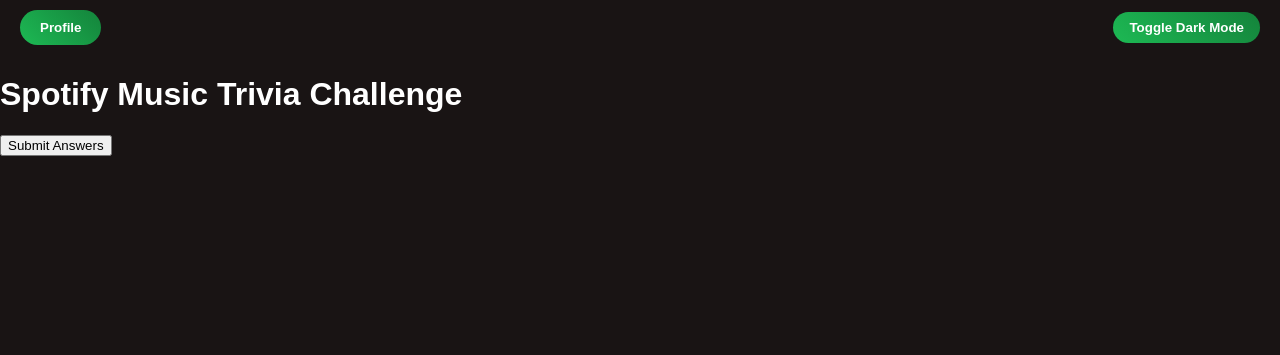
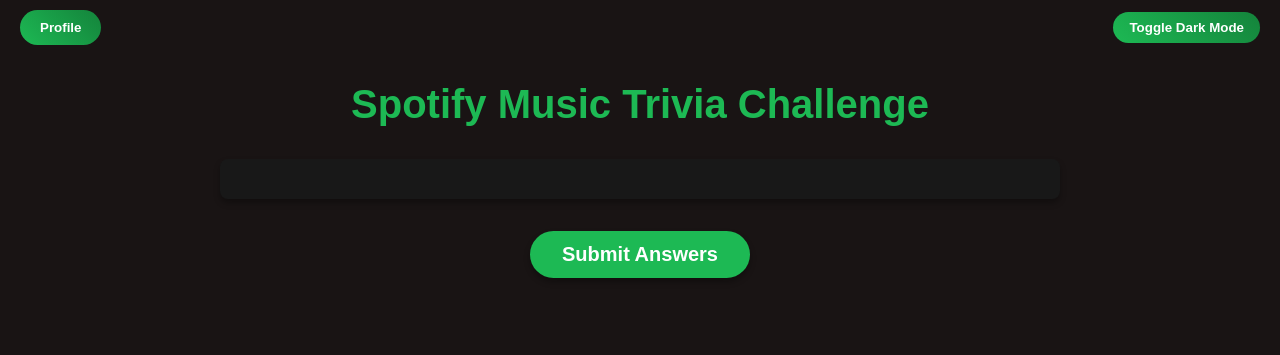
Before and after one commit to eriklarson12/Team-27-Spotify-Wrapper, a Django app: template spotify_project/spotify_auth/templates/spotify_auth/music_trivia_game.html in a window 1280 px wide. Shown: the top 355 px of the page. Run offline with Django 5.2, Linux system fonts and the light colour scheme; the template is opened without the code that fills it: most values are stand-ins (such as "Sample title", 1, 10 or a date in 2020).

Commit message:
Updated game and results UI and centered the genre page

```diff
--- a/spotify_project/spotify_auth/templates/spotify_auth/music_trivia_game.html
+++ b/spotify_project/spotify_auth/templates/spotify_auth/music_trivia_game.html
@@ -3,71 +3,198 @@
 {% block title %}Spotify Music Trivia{% endblock %}
 
 {% block content %}
-<div class="container mx-auto p-6">
-    <h1 class="text-4xl font-bold mb-6 text-center">Spotify Music Trivia Challenge</h1>
+<div class="body">
+    <h1 class="page-title">Spotify Music Trivia Challenge</h1>
 
     <form id="triviaForm" method="POST" action="{% url 'submit_music_trivia' %}">
         {% csrf_token %}
 
         {% for question in trivia_questions %}
-        <div class="bg-white shadow-md rounded-lg p-6 mb-4">
+        <div class="question-card">
             {% if question.type == 'artist_match' %}
-                <h2 class="text-2xl font-semibold mb-4">Which artist performs this track?</h2>
-                <p class="mb-4 italic">"{{ question.track }}"</p>
+                <h2 class="question-title">Which artist performs this track?</h2>
+                <p class="track-name">"{{ question.track }}"</p>
 
                 {% for option in question.options %}
-                <label class="block mb-2">
+                <label class="option">
                     <input type="radio"
                            name="user_answer_{{ forloop.parentloop.counter0 }}"
                            value="{{ option }}"
-                           class="mr-2"
                            required>
-                    {{ option }}
+                    <span class="option-text">{{ option }}</span>
                 </label>
                 {% endfor %}
 
             {% elif question.type == 'genre_knowledge' %}
-                <h2 class="text-2xl font-semibold mb-4">Genre Knowledge</h2>
-                <p class="mb-4">{{ question.question }}</p>
+                <h2 class="question-title">Genre Knowledge</h2>
+                <p class="question-text">{{ question.question }}</p>
 
                 {% for option in question.options %}
-                <label class="block mb-2">
+                <label class="option">
                     <input type="radio"
                            name="user_answer_{{ forloop.parentloop.counter0 }}"
                            value="{{ option }}"
-                           class="mr-2"
                            required>
-                    {{ option }}
+                    <span class="option-text">{{ option }}</span>
                 </label>
                 {% endfor %}
 
             {% elif question.type == 'unique_artists' %}
-                <h2 class="text-2xl font-semibold mb-4">Unique Artists Challenge</h2>
-                <p class="mb-4">{{ question.question }}</p>
+                <h2 class="question-title">Unique Artists Challenge</h2>
+                <p class="question-text">{{ question.question }}</p>
 
                 {% for option in question.options %}
-                <label class="block mb-2">
+                <label class="option">
                     <input type="radio"
                            name="user_answer_{{ forloop.parentloop.counter0 }}"
                            value="{{ option }}"
-                           class="mr-2"
                            required>
-                    {{ option }}
+                    <span class="option-text">{{ option }}</span>
                 </label>
                 {% endfor %}
             {% endif %}
         </div>
         {% endfor %}
 
-        <div class="text-center">
-            <button type="submit" class="bg-green-500 hover:bg-green-700 text-white font-bold py-2 px-4 rounded">
-                Submit Answers
-            </button>
+        <div class="submit-container">
+            <button type="submit" class="submit-button">Submit Answers</button>
         </div>
     </form>
 </div>
 
+<style>
+    body {
+        font-family: Arial, sans-serif;
+        background-color: #191414;
+        color: #ffffff;
+        text-align: center;
+        width: 100%;
+        height: 100%;
+    }
+
+
+    /* Page Title */
+    .page-title {
+        text-align: center;
+        font-size: 2.5rem;
+        font-weight: 800;
+        color: #1DB954; /* Spotify green */
+        margin-bottom: 2rem;
+    }
+
+    /* Question Card */
+    .question-card {
+        background-color: #181818;
+        border-radius: 0.5rem;
+        box-shadow: 0 4px 6px rgba(0, 0, 0, 0.3);
+        max-width: 800px; /* Maximum width (you can adjust this value) */
+        width: 100%; /* Ensure it takes full width within the max-width */
+        margin: 20px auto; /* Center the card horizontally */
+        padding: 20px;
+    }
+
+    /* Question Titles */
+    .question-title {
+        font-size: 1.5rem;
+        font-weight: bold;
+        color: #1DB954;
+        margin-bottom: 1rem;
+    }
+
+    .track-name, .question-text {
+        font-style: italic;
+        color: #b3b3b3;
+        margin-bottom: 1rem;
+    }
+
+    /* Options */
+    .option {
+        display: flex;
+        align-items: center;
+        justify-content: center;
+        background-color: #222;
+        padding: 1rem;
+        border-radius: 0.5rem;
+        margin-bottom: 0.5rem;
+        cursor: pointer;
+        position: relative;
+        transition: background-color 0.3s ease, transform 0.2s ease;
+        text-align: center;
+    }
+
+    .option input[type="radio"] {
+        display: none; /* Hide the radio button */
+    }
+
+    .option-text {
+        color: #b3b3b3;
+        font-size: 1rem;
+        font-weight: 500;
+        transition: color 0.3s ease;
+    }
+
+    .option:hover {
+        background-color: #333;
+        transform: scale(1.02);
+    }
+
+    .option.selected {
+        background-color: #1DB954; /* Spotify green for selected state */
+        color: black; /* Text color for selected state */
+    }
+
+    /* Submit Button */
+    .submit-container {
+        text-align: center;
+        margin-top: 2rem;
+    }
+
+    .submit-button {
+        background-color: #1DB954;
+        color: white;
+        font-size: 1.25rem;
+        font-weight: bold;
+        padding: 0.75rem 2rem;
+        border: none;
+        border-radius: 2rem;
+        cursor: pointer;
+        box-shadow: 0 4px 6px rgba(0, 0, 0, 0.3);
+        transition: background-color 0.3s ease, transform 0.2s ease;
+    }
+
+    .submit-button:hover {
+        background-color: #1ed760; /* Slightly lighter green for hover */
+        transform: scale(1.05);
+    }
+
+</style>
+
 <script>
+document.addEventListener('DOMContentLoaded', function () {
+    const options = document.querySelectorAll('.option');
+
+    options.forEach(option => {
+        option.addEventListener('click', () => {
+            // Remove "selected" class from all options in the same group
+            const groupName = option.querySelector('input[type="radio"]').name;
+            const groupOptions = document.querySelectorAll(`input[name="${groupName}"]`);
+            groupOptions.forEach(input => {
+                const parentOption = input.closest('.option');
+                parentOption.classList.remove('selected');
+                parentOption.querySelector('.option-text').style.color = ""; // Reset text color
+            });
+
+            // Add "selected" class to the clicked option
+            option.classList.add('selected');
+            const optionText = option.querySelector('.option-text');
+            optionText.style.color = "black";
+
+            // Select the hidden radio button
+            const radioButton = option.querySelector('input[type="radio"]');
+            radioButton.checked = true;
+        });
+    });
+});
 document.addEventListener('DOMContentLoaded', function() {
     const form = document.getElementById('triviaForm');
 
```
Also changed, not shown: spotify_project/spotify_auth/templates/spotify_auth/music_trivia_results.html (+78 -13 lines), spotify_project/spotify_auth/templates/spotify_auth/wrap.html (+16 -1 lines).
